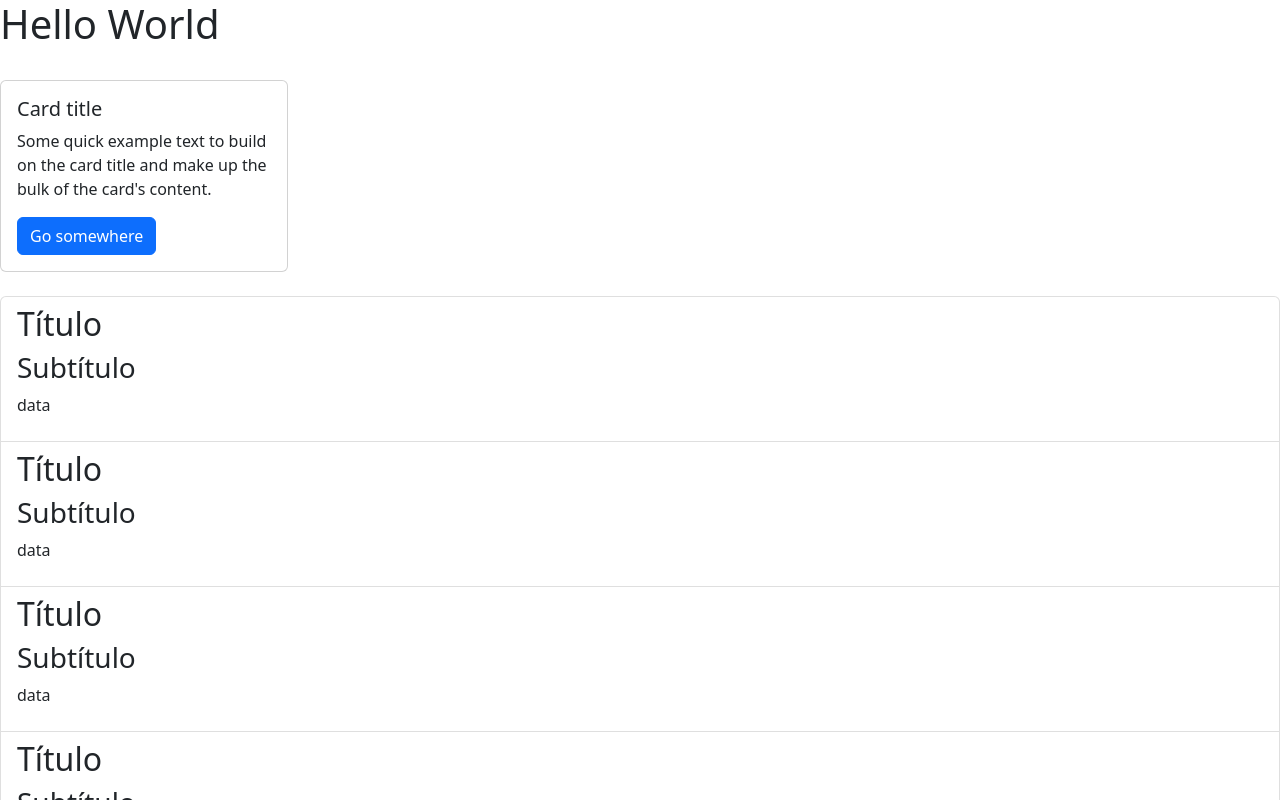
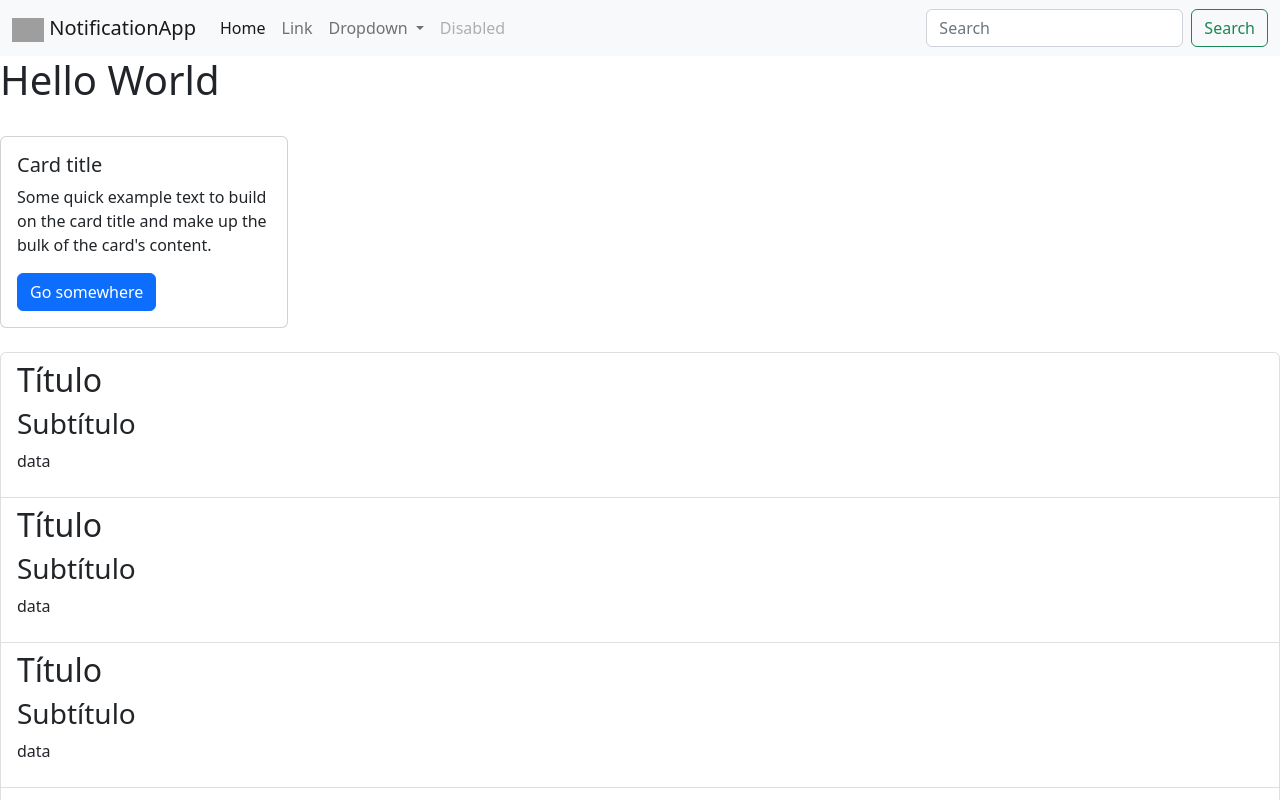
Before and after one commit to joao-amendola/M1S08-Exercicios, an Angular app: page / in a window 1280 px wide. Shown: the top 800 px of the page. Built offline with nearby package versions, Linux system fonts and the light colour scheme; grey boxes are pictures that could not be loaded.

Commit message:
Adiciona componente "navbar", resolve Ex. 4

```diff
--- a/src/app/app.component.html
+++ b/src/app/app.component.html
@@ -1,3 +1,5 @@
+<ntap-navbar></ntap-navbar>
+
 <h1>Hello World</h1>
 <br>
 <div class="card" style="width: 18rem;">
@@ -10,4 +12,5 @@
   </div>
 <br>
 
+
 <ntap-notification-list></ntap-notification-list>
--- a/src/app/app.module.ts
+++ b/src/app/app.module.ts
@@ -3,11 +3,13 @@
 
 import { AppComponent } from './app.component';
 import { NotificationListComponent } from './components/notification-list/notification-list.component';
+import { NavbarComponent } from './components/navbar/navbar.component';
 
 @NgModule({
   declarations: [
     AppComponent,
-    NotificationListComponent
+    NotificationListComponent,
+    NavbarComponent
   ],
   imports: [
     BrowserModule
--- /dev/null
+++ b/src/app/components/navbar/navbar.component.html
@@ -0,0 +1,41 @@
+<nav class="navbar navbar-expand-lg bg-light">
+    <div class="container-fluid">
+      <a class="navbar-brand" href="#">
+        <img src="https://cdn-icons-png.flaticon.com/512/565/565422.png"
+        alt="Notification Icon"
+        height="24px">
+        NotificationApp
+      </a>
+      <button class="navbar-toggler" type="button" data-bs-toggle="collapse" data-bs-target="#navbarSupportedContent" aria-controls="navbarSupportedContent" aria-expanded="false" aria-label="Toggle navigation">
+        <span class="navbar-toggler-icon"></span>
+      </button>
+      <div class="collapse navbar-collapse" id="navbarSupportedContent">
+        <ul class="navbar-nav me-auto mb-2 mb-lg-0">
+          <li class="nav-item">
+            <a class="nav-link active" aria-current="page" href="#">Home</a>
+          </li>
+          <li class="nav-item">
+            <a class="nav-link" href="#">Link</a>
+          </li>
+          <li class="nav-item dropdown">
+            <a class="nav-link dropdown-toggle" href="#" role="button" data-bs-toggle="dropdown" aria-expanded="false">
+              Dropdown
+            </a>
+            <ul class="dropdown-menu">
+              <li><a class="dropdown-item" href="#">Action</a></li>
+              <li><a class="dropdown-item" href="#">Another action</a></li>
+              <li><hr class="dropdown-divider"></li>
+              <li><a class="dropdown-item" href="#">Something else here</a></li>
+            </ul>
+          </li>
+          <li class="nav-item">
+            <a class="nav-link disabled">Disabled</a>
+          </li>
+        </ul>
+        <form class="d-flex" role="search">
+          <input class="form-control me-2" type="search" placeholder="Search" aria-label="Search">
+          <button class="btn btn-outline-success" type="submit">Search</button>
+        </form>
+      </div>
+    </div>
+  </nav>
```
Also changed, not shown: src/app/components/navbar/navbar.component.ts (added, +10 -0 lines), src/app/components/navbar/navbar.component.scss (added).
